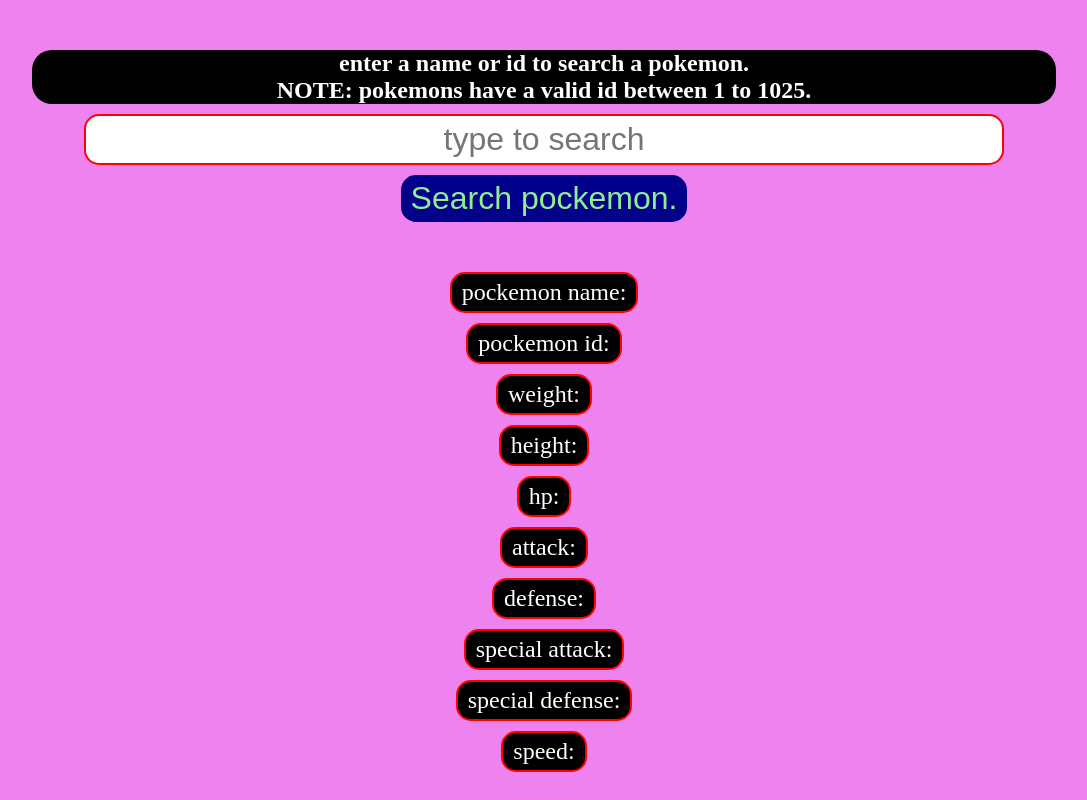
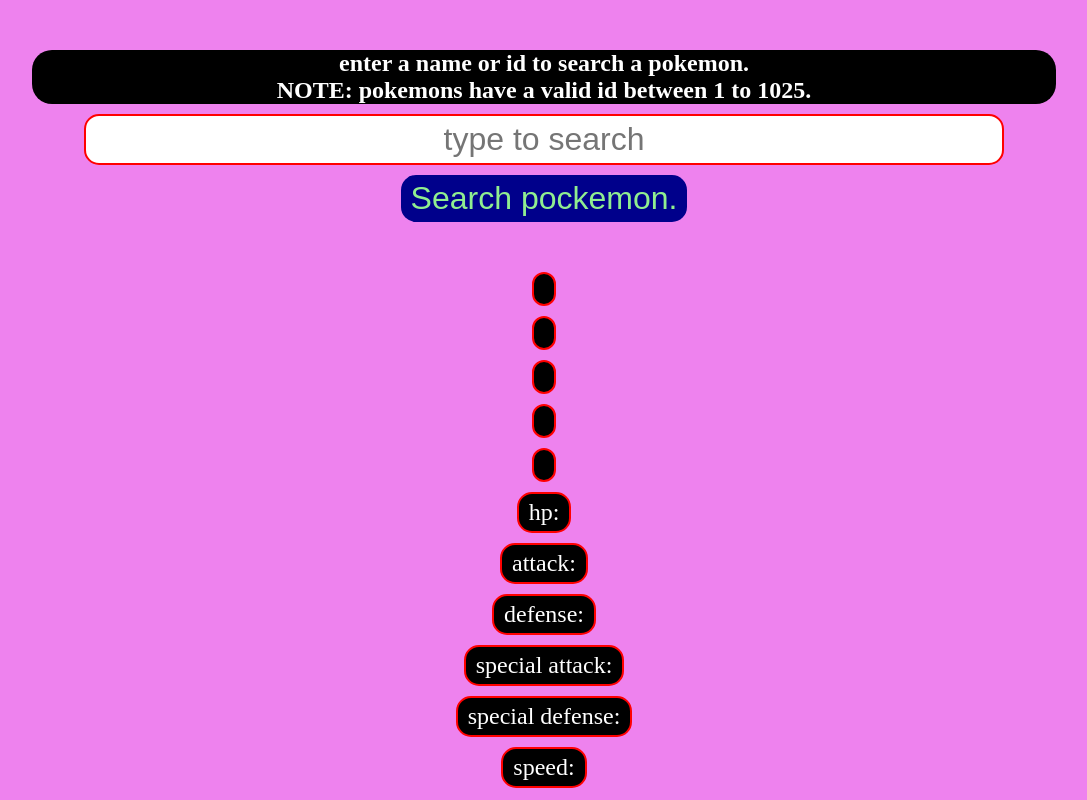
Before and after one commit to eliudnjoroo/Final-javascript-exam, a plain HTML site: page index.html in a window 1280 px wide. Shown: the whole page, without its empty margins (96-1183 px from the left). Drawn offline with Linux system fonts and the light colour scheme.

Commit message:
Update index.html

```diff
--- a/index.html
+++ b/index.html
@@ -13,11 +13,11 @@
   <input placeholder="type to search" id="search-input">
   <button class="anim" id="search-button">Search pockemon.</button>
   <div id="cont"></div>
-  <span id="types"></span>
-  <div id="pokemon-name">pockemon name: </div>
-  <div id="pokemon-id">pockemon id: </div>
-  <div id="weight">weight: </div>
-  <div id="height">height: </div>
+  <div class="tcont"><span id="types"></span></div>
+  <div class="tcont" id="pokemon-name"></div>
+  <div class="tcont" id="pokemon-id"></div>
+  <div class="tcont" id="weight"></div>
+  <div class="tcont" id="height"></div>
   <div id="hp">hp: </div>
   <div id="attack">attack: </div>
   <div id="defense">defense: </div>
```
